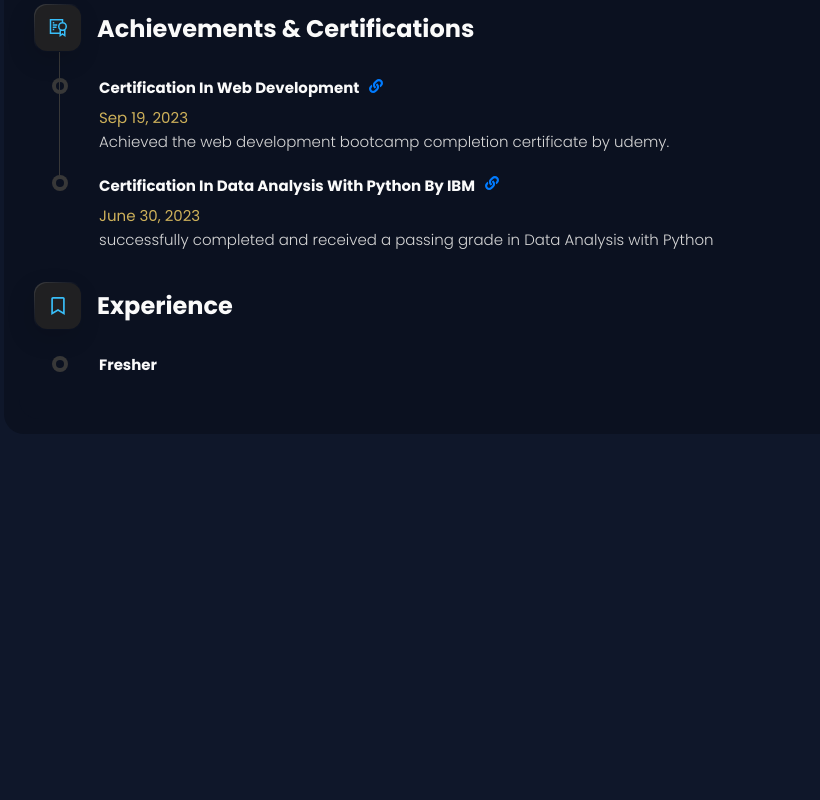
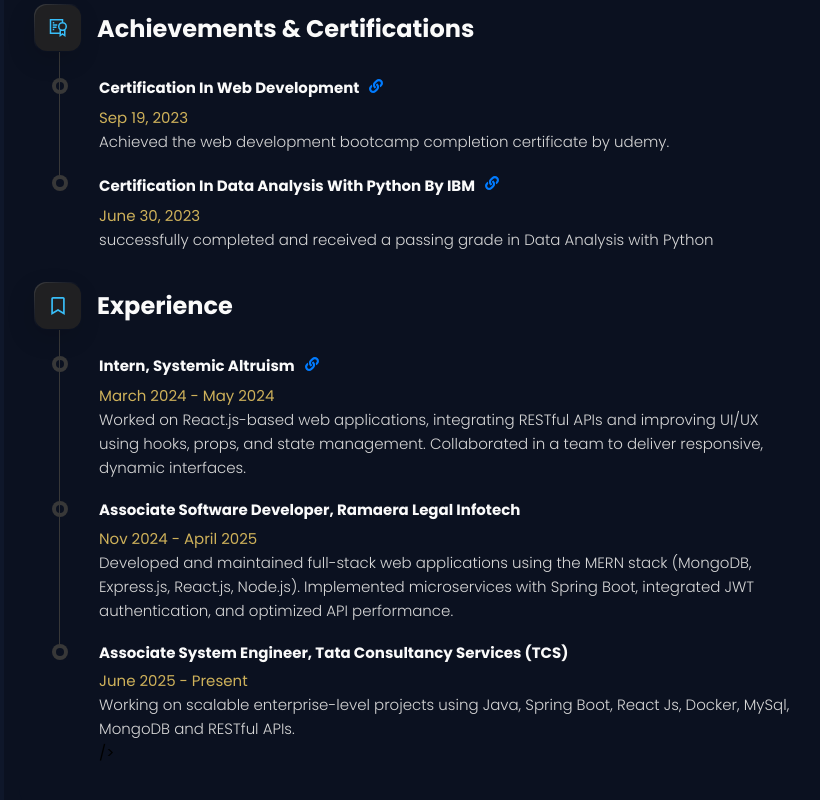
Before and after one commit to Aadil1720/MyPortfolio, a React (Vite) app: page /resume in a window 1280 px wide. Shown: the part 1282-2082 px from the top of the page, without its empty margins (336-1156 px from the left). Before the commit the page ends 1776 px from the top, so only its background shows below. Built offline with nearby package versions, Linux system fonts and the light colour scheme.

Commit message:
Update Resume.jsx
changes experices component

```diff
--- a/src/pages/Resume/Resume.jsx
+++ b/src/pages/Resume/Resume.jsx
@@ -86,10 +86,22 @@
         </div>
         <ol className="timeline-list">
           <TimelineItem
-            title="Fresher"
-            date=""
-            description=""
+            title="Intern, Systemic Altruism"
+            date="March 2024 - May 2024"
+            certificateLink="https://drive.google.com/file/d/1cSp-5rwUAHsceI4OFYJho64Wv5wW5hXk/view"
+            description="Worked on React.js-based web applications, integrating RESTful APIs and improving UI/UX using hooks, props, and state management. Collaborated in a team to deliver responsive, dynamic interfaces."
           />
+              <TimelineItem
+            title="Associate Software Developer, Ramaera Legal Infotech"
+            date="Nov 2024 - April 2025"
+           description="Developed and maintained full-stack web applications using the MERN stack (MongoDB, Express.js, React.js, Node.js). Implemented microservices with Spring Boot, integrated JWT authentication, and optimized API performance."
+          />
+              <TimelineItem
+            title="Associate System Engineer, Tata Consultancy Services (TCS)"
+            date="June 2025 - Present"
+            description="Working on scalable enterprise-level projects using Java, Spring Boot, React Js, Docker, MySql, MongoDB and RESTful APIs."
+    />
+            />
         </ol>
       </div>
     </section>
```
